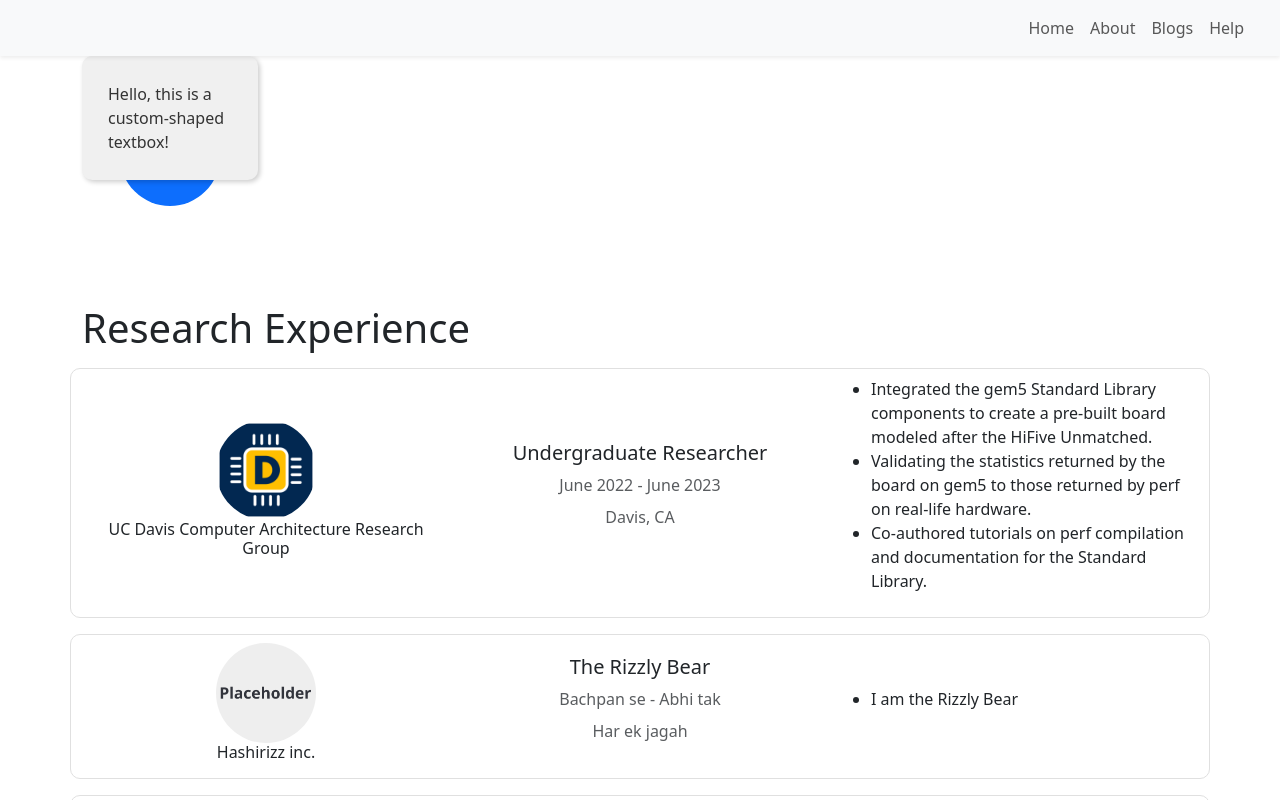
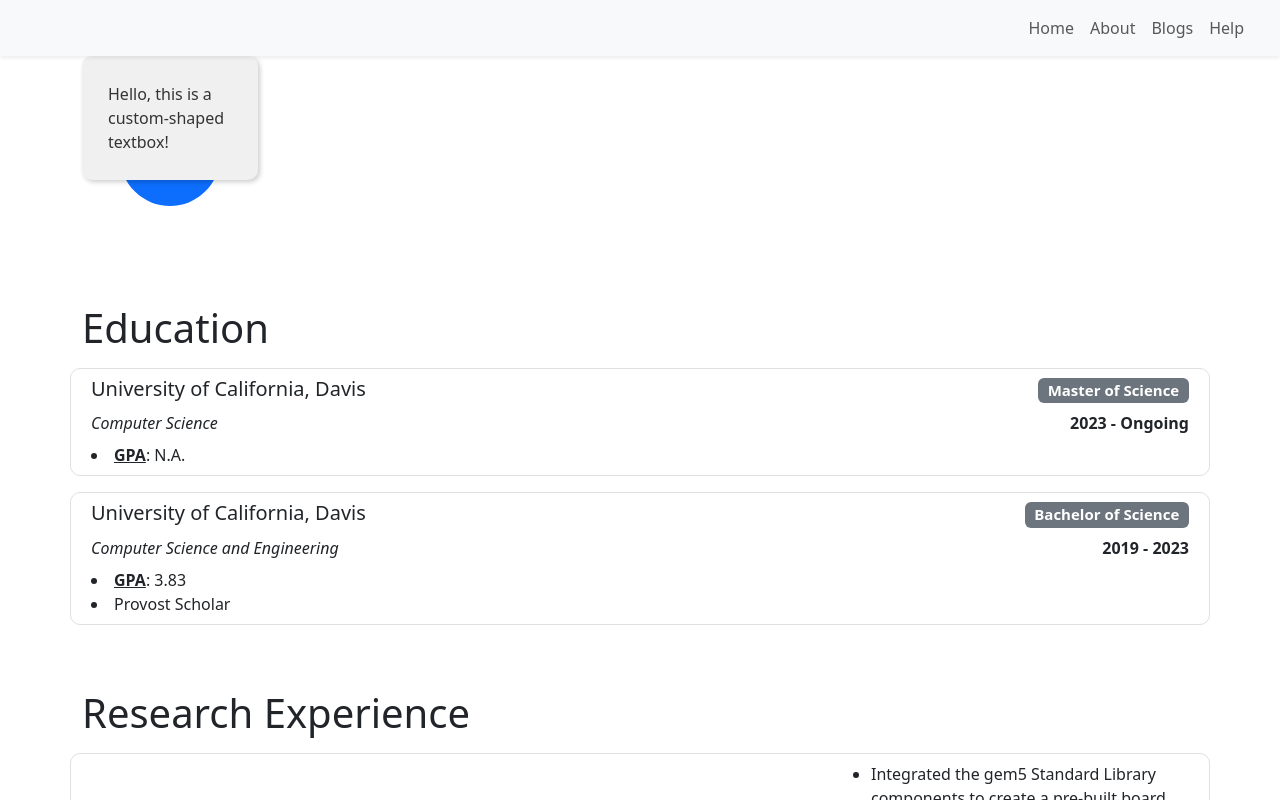
Before and after one commit to kunpai/my-website, a Next.js app: page / in a window 1280 px wide. Shown: the top 800 px of the page. Built offline with nearby package versions, Linux system fonts and the light colour scheme.

Commit message:
Added education section

```diff
--- /dev/null
+++ b/components/education.js
@@ -0,0 +1,53 @@
+import { Row, Col, Badge } from 'react-bootstrap';
+import educations from '/public/jsons/education.json'
+
+export default function Education() {
+    return (
+        educations.map((education, index) => {
+            return (
+                <Row key={index} className="mb-3 p-2 experience">
+                    <Col>
+                        <Row>
+                            <Col>
+                                <h5>{education.university}</h5>
+                            </Col>
+                            <Col className="d-flex justify-content-end">
+                                <h5>
+                                    <Badge key={index} bg="secondary">
+                                        {education.degree}
+                                    </Badge>
+                                </h5>
+                            </Col>
+                        </Row>
+                        <Row>
+                            <Col>
+                                <i>
+                                    <span key={index} variant="secondary">
+                                        {education.major}
+                                    </span>
+                                </i>
+                            </Col>
+                            <Col>
+                                <b>
+                                    <span key={index} className="d-flex justify-content-end" variant="secondary">
+                                        {education.start} - {education.end}
+                                    </span>
+                                </b>
+                            </Col>
+                        </Row>
+                        <Row className="mt-2">
+                            <li key={index} variant="secondary">
+                                <b><u>GPA</u></b>: {education.gpa}
+                            </li>
+                            {education.description && (
+                                <li key={index} variant="secondary">
+                                    {education.description}
+                                </li>
+                            )}
+                        </Row>
+                    </Col >
+                </Row >
+            )
+        }
+        ));
+}
--- a/pages/index.js
+++ b/pages/index.js
@@ -10,12 +10,21 @@ import awards from "/public/jsons/awards.json";
 import Image from "next/image";
 import trophy from '/public/images/trophy.png';
 import Publication from '@/components/publication';
+import Education from '@/components/education';
 
 export default function Home() {
   return (
     <Containter>
       <Row>
         <Hello />
+      </Row>
+      <Row>
+        <div className="mt-5">
+          <h1 className="mb-3" id="publications">
+            Education
+          </h1>
+          <Education />
+        </div>
       </Row>
       <Row>
         <Experience jsonExperiences={researchExperience} title={"Research Experience"} isExperience />
--- a/public/jsons/education.json
+++ b/public/jsons/education.json
@@ -1,10 +1,19 @@
 [
+    {
+        "university": "University of California, Davis",
+        "start": "2023",
+        "end": "Ongoing",
+        "degree": "Master of Science",
+        "major": "Computer Science",
+        "gpa": "N.A."
+    },
     {
         "university": "University of California, Davis",
         "start": "2019",
         "end": "2023",
         "degree": "Bachelor of Science",
         "major": "Computer Science and Engineering",
-        "gpa": "3.83"
+        "gpa": "3.83",
+        "description": "Provost Scholar"
     }
 ]
```
